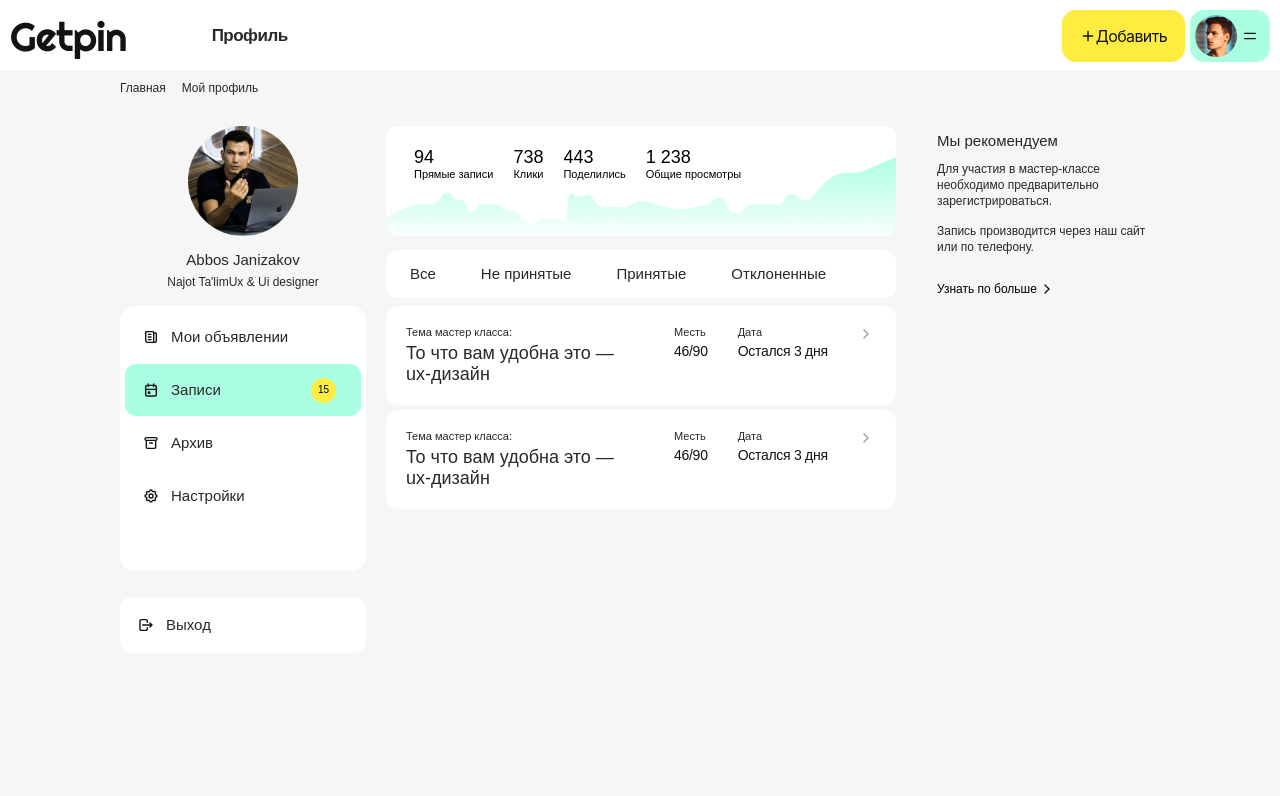
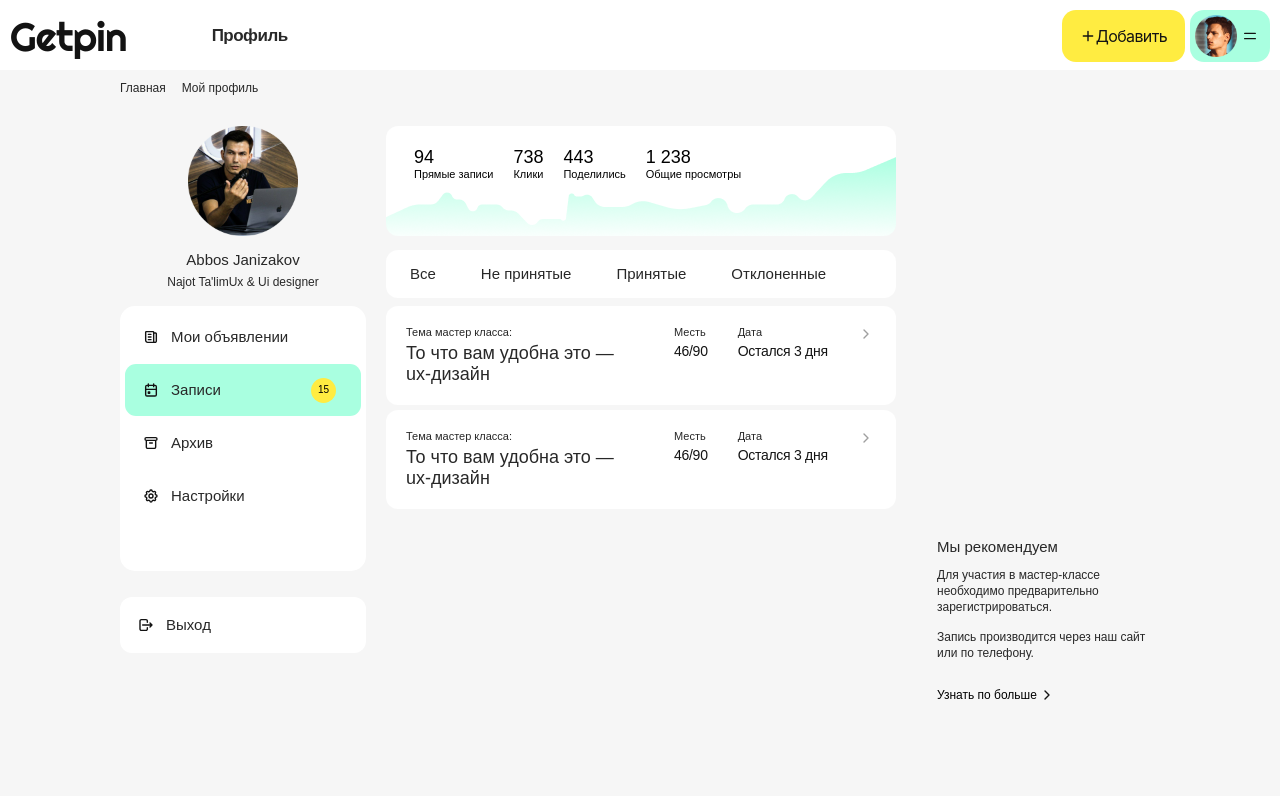
Before and after one commit to Sakiynat10/GetPin, a Next.js app: page /profile/records in a window 1280 px wide. Shown: the top 796 px of the page. Built offline with nearby package versions, Linux system fonts and the light colour scheme.

Commit message:
fixing locationDropdown

```diff
--- a/src/app/(public)/style.scss
+++ b/src/app/(public)/style.scss
@@ -144,13 +144,12 @@
                     z-index: 99;
                 }
                 &:first-child{
-                    width: 172px;
+                    padding: 0 10px;
                 }
                 &:nth-child(2){
-                    width: 185px;
                 }
                 &:nth-child(3){
-                    width: 220px;
+                    padding:0 10px;
                 }
                 a{
                     display: flex;
--- a/src/components/location-dropdown/style.scss
+++ b/src/components/location-dropdown/style.scss
@@ -12,8 +12,8 @@
   align-items: center;
   justify-content: center;
   gap: 7px;
-  width: 150px;
   position: relative;
+  padding: 0 10px;
   &::before{
     content: url("/location.svg");
     padding-top: 0px;
@@ -22,6 +22,7 @@
       content:url("/chevron-down.svg");
       font-size: 12px;
       margin-top: 5px;
+      margin-left: 10px;
      }
 }
 
--- a/src/components/recommendation/style.scss
+++ b/src/components/recommendation/style.scss
@@ -1,20 +1,8 @@
 .recommendation{
   display: block;
-  margin-left: 270px;
-  margin-bottom: 30px;
-  @media (min-width: 920px){
-    width: 130px;
-    margin-left: 790px;
-    position: fixed;
-    margin-top: 55px;
-  }
-  @media (min-width: 950px) {
-    width: 170px;
-  }
-  @media (min-width: 1040px) {
-    width: 224px;
-    margin-left: 817px;
-  }
+  max-width: 500px;
+  width: 100%;
+  margin-left: 817px;
   h1{
     color: #282828;
     font-size: 15px;
```
